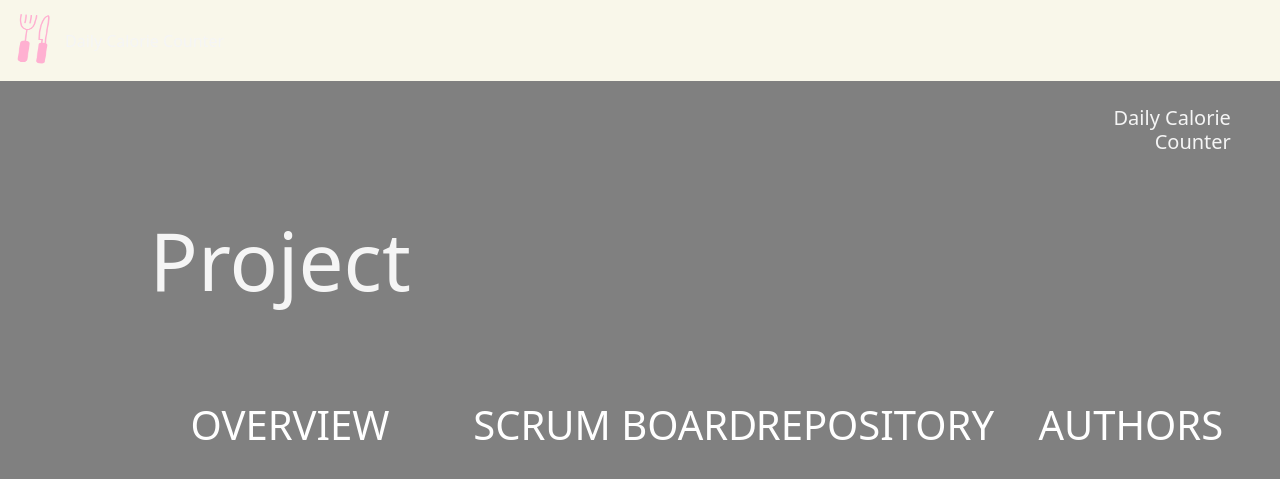
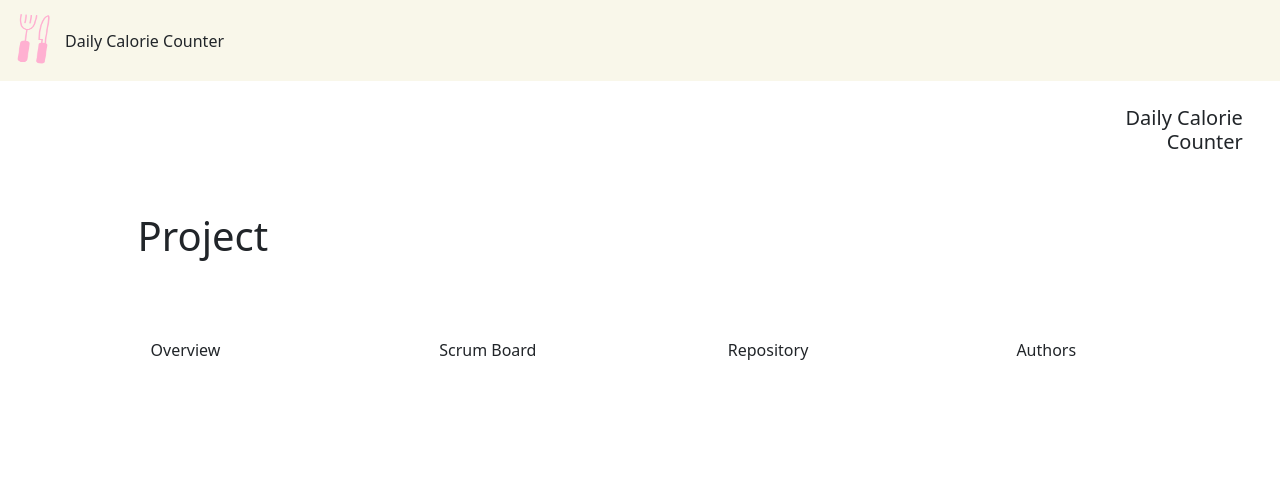
Before and after one commit to amitha-sanka/dailyfoodtracker, a Flask app: template templates/layouts/project.html in a window 1280 px wide. Shown: the top 479 px of the page. Run offline with Flask 3, Linux system fonts and the light colour scheme; the template is opened without the code that fills it, so the values that code supplies are empty; parts of the project's set-up code (start-up, migrations or seed data) failed here and were passed over; some libraries are stand-ins or nearby versions.

Commit message:
hacksextracredit

```diff
--- a/templates/layouts/base.html
+++ b/templates/layouts/base.html
@@ -21,6 +21,7 @@
 
     <link rel="stylesheet" href="https://cdnjs.cloudflare.com/ajax/libs/font-awesome/4.7.0/css/font-awesome.min.css">
     <style>
+
     .navbar {
         position: static;
         z-index: 9999;
@@ -33,8 +34,6 @@
         cursor: pointer;
         color: #f899b7;
     }
-    {% block style %}
-    {% endblock %}
     </style>
 
     <title>{{ basename }} | {{ project }} </title>
```
Also changed, not shown: 3 other files.
